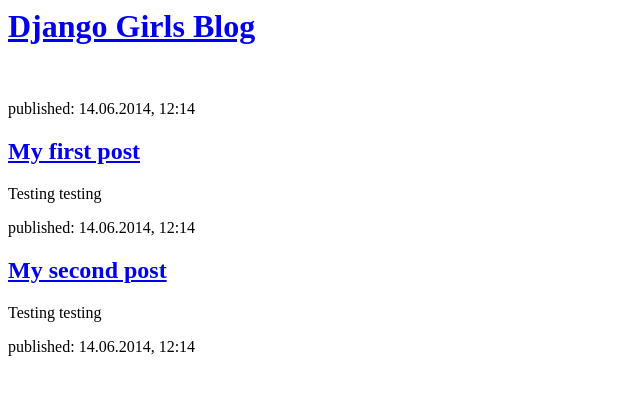
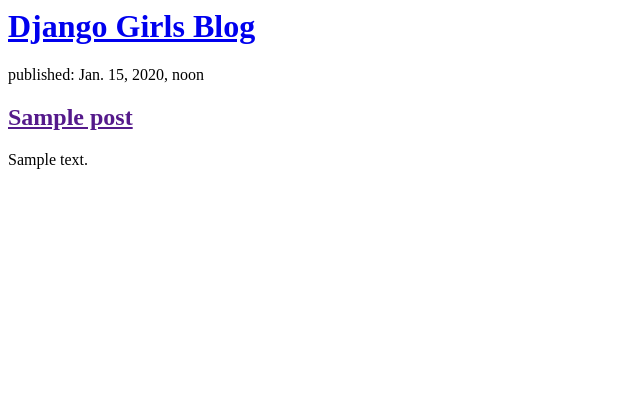
Before and after one commit to anuka9568/my-first-blog, a Django app: template blog/templates/blog/post_list.html in a window 1280 px wide. Shown: the top 395 px of the page, without its empty margins (0-640 px from the left). Run offline with Django 3.2, Linux system fonts and the light colour scheme; the template is opened without the code that fills it: values that come from a table or form of the project are taken from there, others are empty; tables that the repository leaves empty hold one stand-in row (values such as "Sample post").

Commit message:
Modified templates to display posts from database.

```diff
--- a/blog/templates/blog/post_list.html
+++ b/blog/templates/blog/post_list.html
@@ -5,24 +5,15 @@
     <body>
         <div>
             <h1><a href="https://djangogirls.org">Django Girls Blog</a></h1>
-            <br>
-            <p>published: 14.06.2014, 12:14</p>
         </div>
 
-        <div>
-            <h2><a href="https://anuka.pythonanywhere.com">My first post</a></h2>
-            <p> Testing testing </p>
-        </div>
-
-        <div>
-            <p>published: 14.06.2014, 12:14</p>
-            <h2><a href="https://anuka.pythonanywhere.com">My second post</a></h2>
-            <p>Testing testing</p>
-        </div>
-
-        <div>
-          <p>published: 14.06.2014, 12:14</p>
-        </div>
+        {% for post in posts %}
+          <div>
+              <p>published: {{ post.published_date }}</p>
+              <h2><a href="">{{ post.title }}</a></h2>
+              <p>{{ post.text|linebreaksbr }}</p>
+          </div>
+        {% endfor %}
 
     </body>
 </html>
--- a/blog/views.py
+++ b/blog/views.py
@@ -1,5 +1,8 @@
 from django.shortcuts import render
+from django.utils import timezone
+from .models import Post
 
 # Create your views here.
 def post_list(request):
-    return render(request, 'blog/post_list.html', {})
+    posts = Post.objects.filter(published_date__lte=timezone.now()).order_by('published_date')
+    return render(request, 'blog/post_list.html', {'posts':posts})
```
